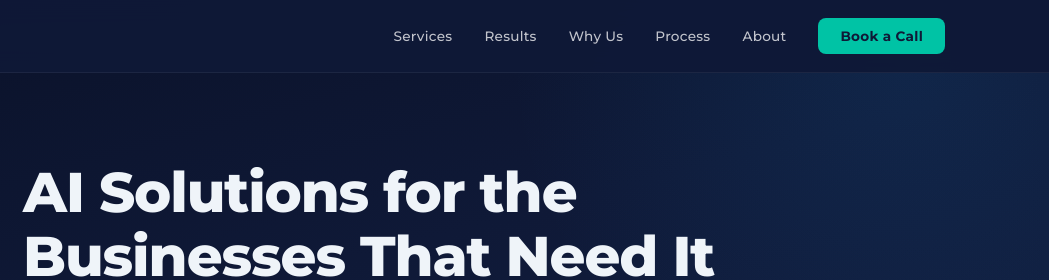
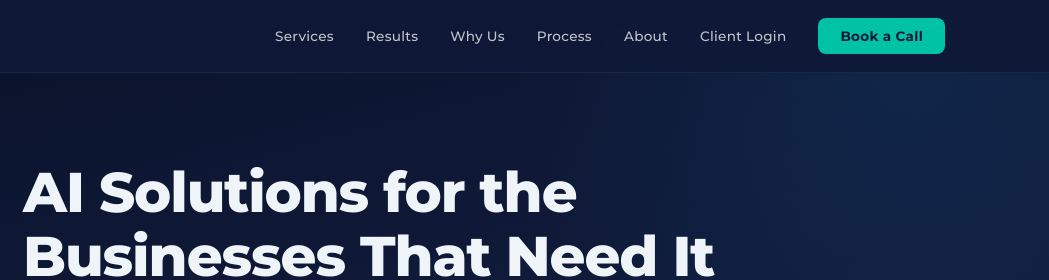
Before and after one commit to JKeret/uptimizeconsulting.ai, a website: page index.html in a window 1280 px wide. Shown: the top 280 px of the page, 231-1280 px from the left. Drawn offline with Linux system fonts and the light colour scheme; a script that the page names is missing.

Commit message:
feat: link Client Login from marketing nav to portal

```diff
--- a/index.html
+++ b/index.html
@@ -186,6 +186,7 @@ footer .formerly{color:rgba(255,255,255,.2);font-size:.75rem;font-style:italic}
       <li><a href="#why-us">Why Us</a></li>
       <li><a href="#how">Process</a></li>
       <li><a href="#about">About</a></li>
+      <li><a href="/portal/">Client Login</a></li>
       <li><a href="#" class="cta-nav" onclick="document.getElementById('consultation-modal').style.display='flex';return false;">Book a Call</a></li>
     </ul>
   </div>
```
